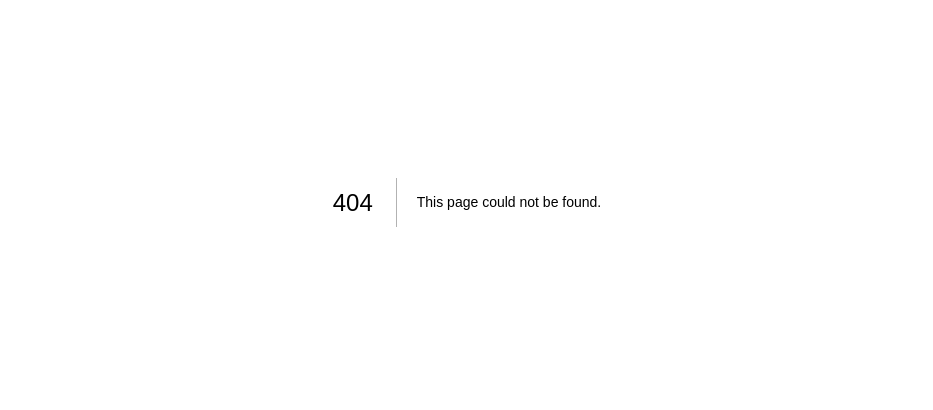
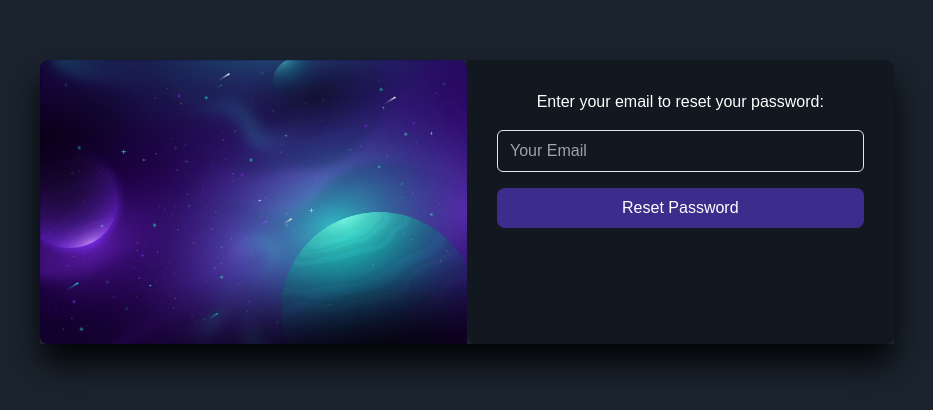
Before and after one commit to vimal-11/Icon-Frontend, a Next.js app: page /forgot-password in a window 1280 px wide. Before the commit this address had no page. Shown: the part 198-608 px from the top of the page, without its empty margins (173-1106 px from the left). Built offline with nearby package versions, Linux system fonts and the light colour scheme; a web font is replaced by a local one.

Commit message:
password reset implemented

```diff
--- /dev/null
+++ b/app/forgot-password/page.js
@@ -0,0 +1,76 @@
+'use client';
+
+import { motion } from "framer-motion";
+import { textVariant,fadeIn, staggerContainer } from '../../utils/motion';
+import { useState } from 'react';
+import axios from 'axios';
+
+const ForgotPassword = () => {
+  const [email, setEmail] = useState('');
+  const [resetSuccess, setResetSuccess] = useState(false);
+
+  const handleResetPassword = async () => {
+    try {
+      const response = await axios.post('http://127.0.0.1:8000/api/password-reset/', {
+        email,
+      });
+      console.log('Reset Password:', response.data);
+      setResetSuccess(true);
+    } catch (error) {
+      console.error('Password reset request failed:', error);
+      alert('Password reset request failed. Please try again.');
+    }
+  };
+
+  return (
+    <motion.section
+      initial="hidden"
+      animate="show"
+      variants={staggerContainer}
+      className="flex justify-center items-center bg-primary-black overflow-hidden h-screen"
+    >
+      <motion.div
+        variants={fadeIn('up', 'tween', 0.5, 0.5)}
+        className="relative flex flex-col md:flex-row md:w-2/3 w-full lg:shadow-extra-lg m-4"
+      >
+        <div className="w-full md:w-1/2 m-0 rounded-xl p-0">
+          <img
+            src="/img-1.jpg" // Change the image source accordingly
+            alt="Herologinimg"
+            className="w-full h-full object-cover rounded-t-lg md:rounded-bl-lg md:rounded-tl-lg m-0 p-0"
+          />
+        </div>
+        <motion.form
+        //   onSubmit={handleSubmit} // Make sure you have handleSubmit defined
+          className="relative w-full md:w-1/2 p-[30px] m-0 bg-black bg-opacity-30 rounded-b-lg md:rounded-br-lg md:rounded-tr-lg space-y-4"
+        >
+          <p className="text-white text-center">Enter your email to reset your password:</p>
+          <input
+            type="email"
+            name="email"
+            placeholder="Your Email"
+            value={email}
+            onChange={(e) => setEmail(e.target.value)}
+            className="py-2 px-3 rounded-md border bg-transparent text-white w-full"
+            required
+          />
+          {resetSuccess ? (
+            <div className="bg-green-500 text-white py-2 px-4 rounded-lg text-center">
+              Password reset email sent successfully. Click on the link given in the email to rest your password.
+            </div>
+          ) : null}
+          {/* Add the Reset Password button */}
+          <button
+            type="button"
+            className="py-2 px-4 bg-[rgb(60,44,139)] hover:bg-[rgb(48,35,112)] text-white rounded-lg w-full"
+            onClick={handleResetPassword}
+          >
+            Reset Password
+          </button>
+        </motion.form>
+      </motion.div>
+    </motion.section>
+  );
+};
+
+export default ForgotPassword;
--- a/app/login/page.js
+++ b/app/login/page.js
@@ -98,8 +98,8 @@ const Login = () => {
             Login
           </button>
           <div className="w-full text-center mt-8">
-            <a href="#forgot-password" className="text-sm text-white">Forgot password?</a>
-            <a href="#sign-up" className="text-sm text-white ml-4">Sign up</a>
+            <a href="/forgot-password" className="text-sm text-white">Forgot password?</a>
+            <a href="/register" className="text-sm text-white ml-4">Sign up</a>
           </div>
         </motion.form>
       </motion.div>
```
